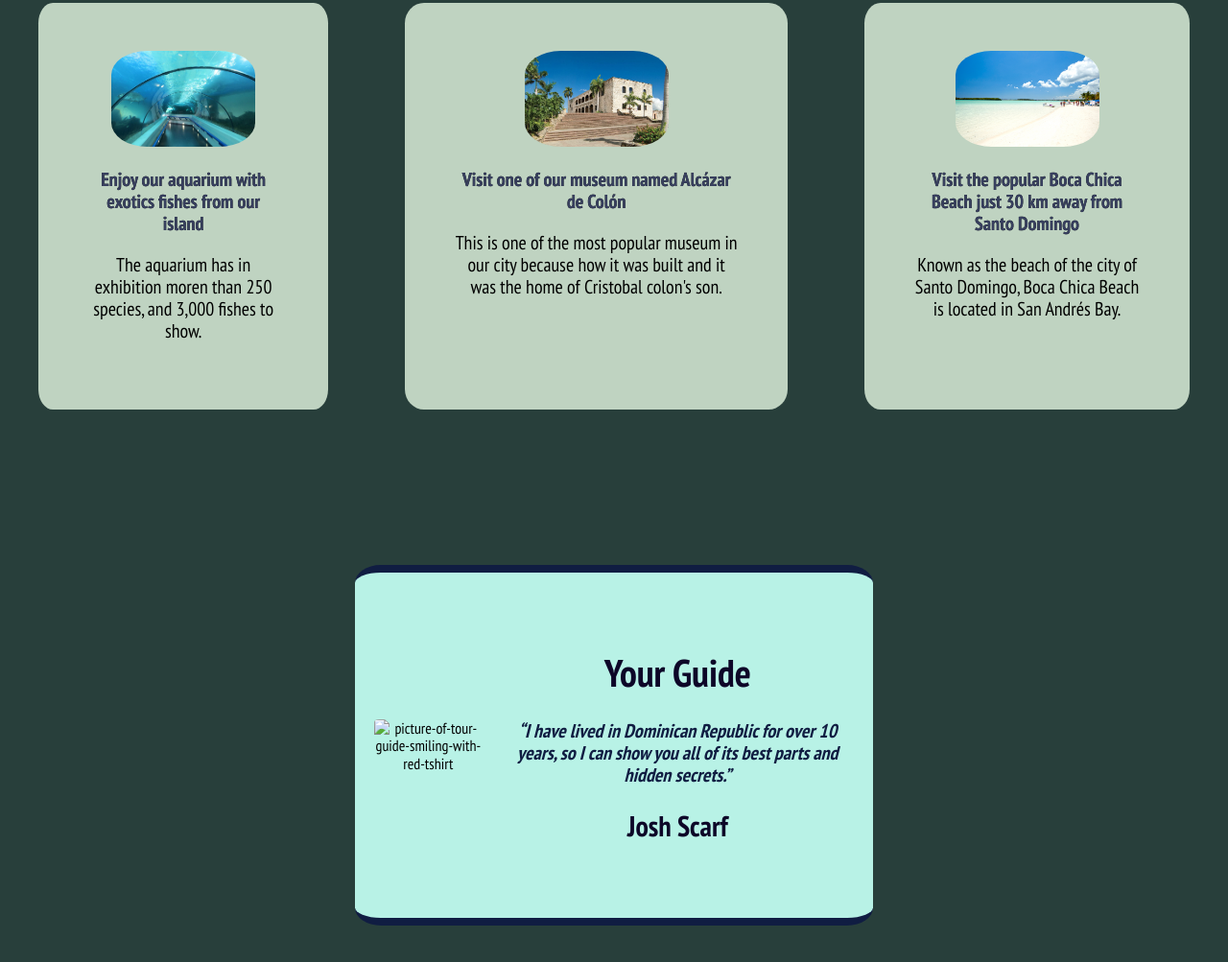
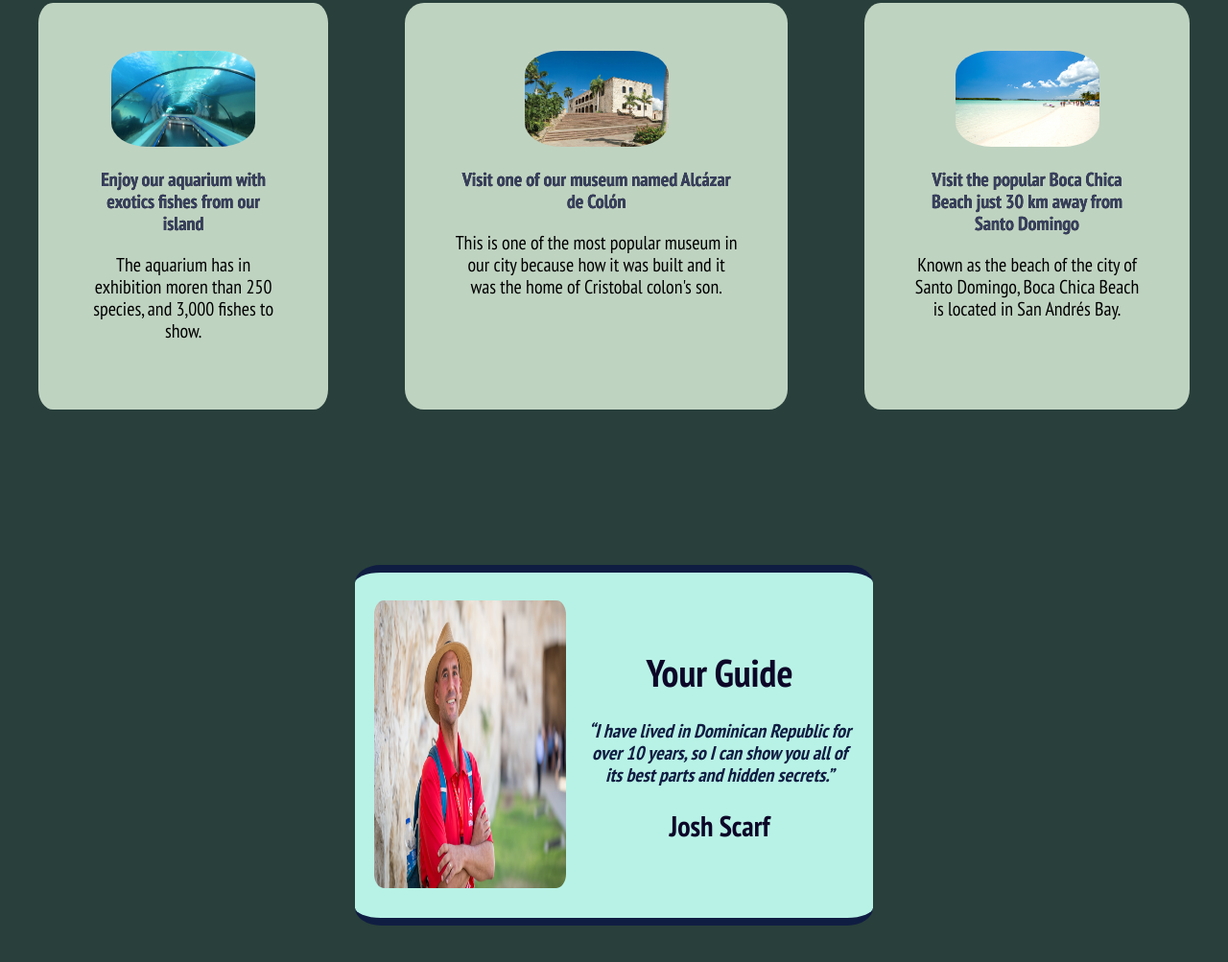
Before and after one commit to duezt/solo-project-home-town, a plain HTML site: page index.html in a window 1280 px wide. Shown: the part 597-1600 px from the top of the page at 96% size. Drawn offline with nearby package versions, Linux system fonts and the light colour scheme; the site is published under a folder, as on GitHub Pages, so addresses that start at the root find nothing.

Commit message:
Update index.html

```diff
--- a/index.html
+++ b/index.html
@@ -40,7 +40,7 @@
 
             <div id="card">
                 <div>
-                    <img id="card-image" src="/images/tour-guide.jpg" alt="picture-of-tour-guide-smiling-with-red-tshirt">
+                    <img id="card-image" src="images/tour-guide.jpg" alt="picture-of-tour-guide-smiling-with-red-tshirt">
                 </div>
                 <div>
                 <h1 class="card-header">Your Guide</h1>
```
